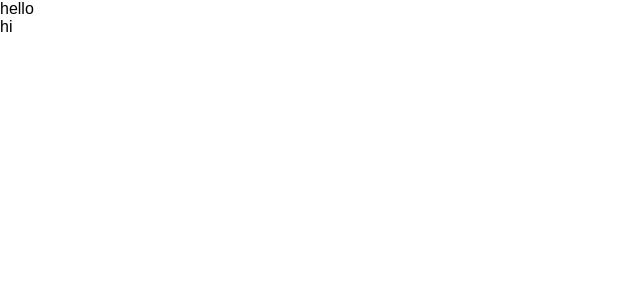
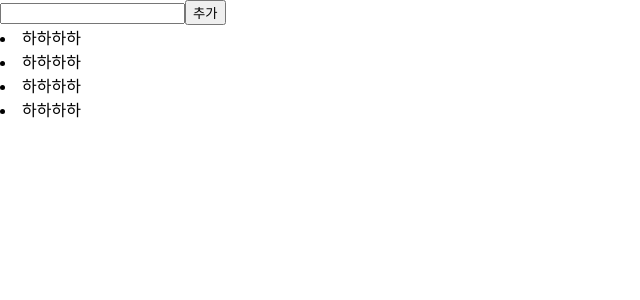
Before and after one commit to cjw0515/redux-boilerplate, a React (Create React App) app: page / in a window 1280 px wide. Shown: the top 300 px of the page, without its empty margins (0-640 px from the left). Built offline with nearby package versions, Linux system fonts and the light colour scheme.

Commit message:
no message

```diff
--- a/src/components/Counter.js
+++ b/src/components/Counter.js
@@ -3,7 +3,6 @@ import React from 'react';
 const Counter = () => {
     return(
         <div>
-            hello
         </div>
     )
 }
--- a/src/components/Input.js
+++ b/src/components/Input.js
@@ -0,0 +1,10 @@
+import React from 'react';
+
+const Input = () => (
+    <div>
+        <input type='text' />
+        <button>추가</button>
+    </div>
+);
+
+export default Input;
--- /dev/null
+++ b/src/components/List.js
@@ -0,0 +1,12 @@
+import React from 'react';
+
+const List = () => (
+    <div>
+        <li>하하하하</li>
+        <li>하하하하</li>
+        <li>하하하하</li>
+        <li>하하하하</li>
+    </div>
+)
+
+export default List;
--- a/src/containers/TodoContainer.js
+++ b/src/containers/TodoContainer.js
@@ -1,10 +1,13 @@
 import React, { Component } from 'react';
+import Input from '../components/Input';
+import List from '../components/List';
 
 class TodoContainer extends Component {
     render(){
         return(
             <div>
-                hi
+                <Input/>
+                <List/>
             </div>
         )
     }
```
Also changed, not shown: src/store/modules/todo.js (added).
